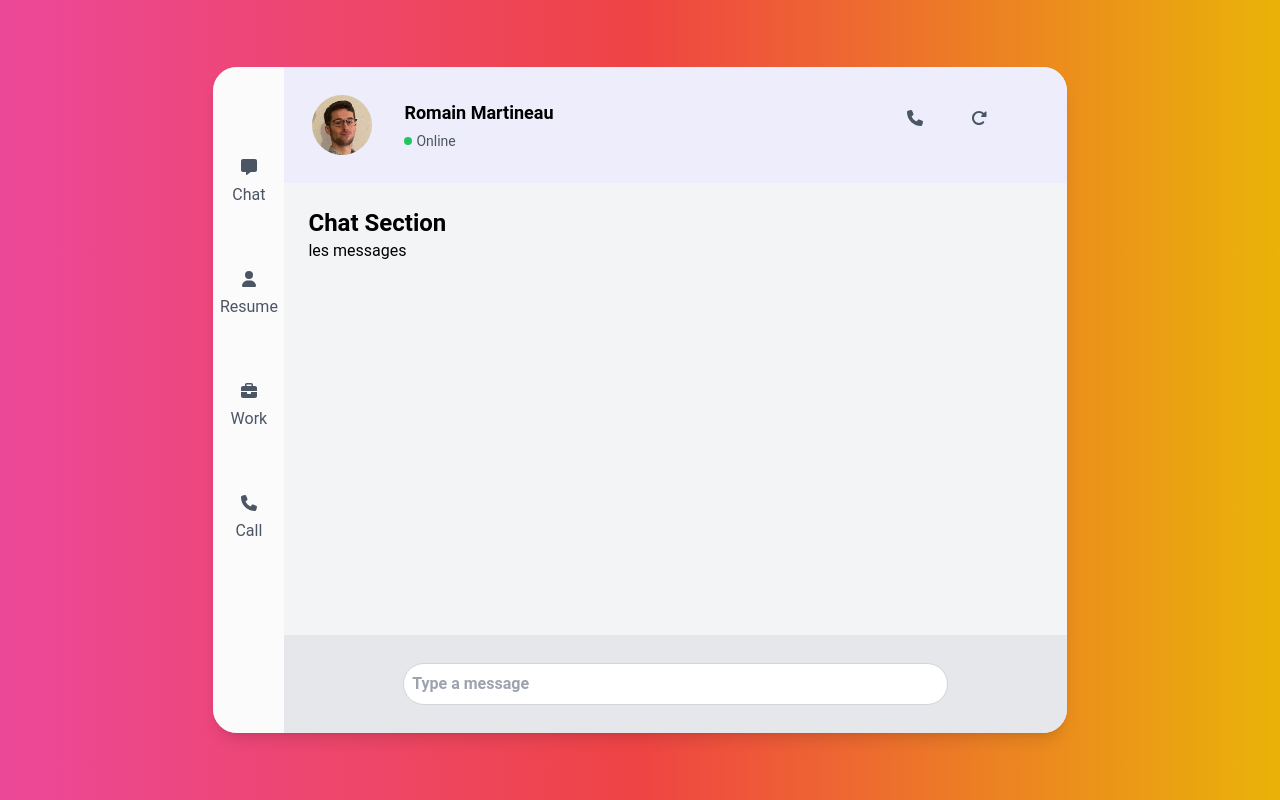
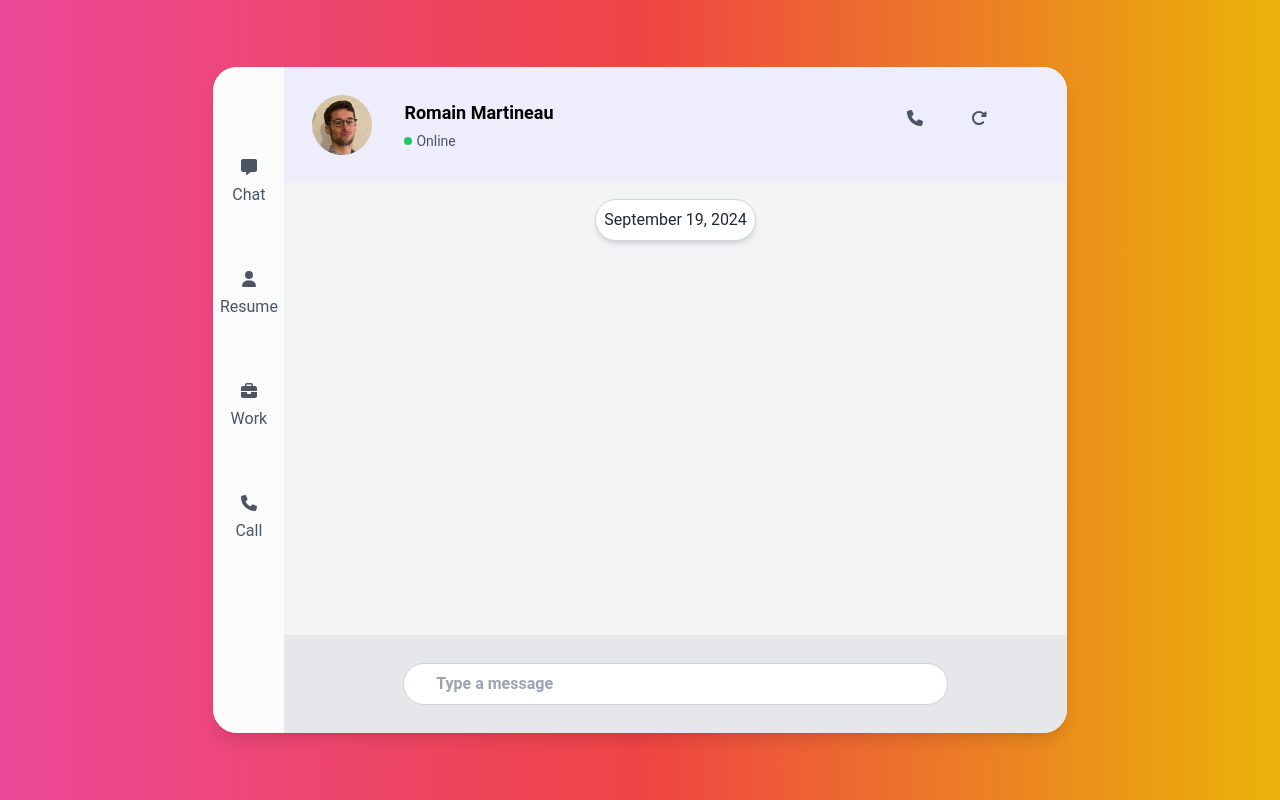
Before and after one commit to Romain857/romainm.art, a Next.js app: page / in a window 1280 px wide. Built offline with nearby package versions, Linux system fonts and the light colour scheme.

Commit message:
Fix: separate chat

```diff
--- a/src/app/call/page.tsx
+++ b/src/app/call/page.tsx
@@ -1,7 +1,7 @@
 export default function CallPage() {
     return (
-      <div>
-        <h1>Comment on me contact et les liens</h1>
+      <div className="flex justify-center items-center h-full">
+        <h1 className="text-2xl font-semibold">Comment on me contact et les liens</h1>
       </div>
     );
   }
--- a/src/app/layout.tsx
+++ b/src/app/layout.tsx
@@ -62,46 +62,11 @@ export default function RootLayout({
                   </Link>
                 </nav>
               </div>
-
               {/* Main Content */}
               <div className="w-11/12 flex flex-col h-full">
-                <div className="flex items-center justify-between bg-[#ededfc] bg-opacity-100 rounded-tr-3xl p-7">
-                  <div className="flex items-center">
-                    <Image
-                      src={photo}
-                      alt="Photo"
-                      width={60}
-                      height={50}
-                      className="rounded-full"
-                    />
-                    <div className="ml-8">
-                      <span className="text-lg text-black font-semibold">Romain Martineau</span>
-                      <div className="flex items-center mt-1">
-                        <div className="w-2 h-2 bg-green-500 rounded-full mr-1"></div>
-                        <span className="text-sm text-gray-600">Online</span>
-                      </div>
-                    </div>
-                  </div>
-                    <div className="flex space-x-10 mr-12 text-gray-600">
-                      <Link href="/call" className="hover:text-gray-400">
-                        <FontAwesomeIcon icon={faPhone} className="mb-2 w-6" />
-                      </Link>
-                      <FontAwesomeIcon icon={faRotateRight} className="mb-2 w-6" />
-                    </div>
-                </div>
-
                 {/* Dynamic Content Here */}
-                <div className="flex-grow p-6 text-black">
+                <div className="flex-grow text-black">
                   {children}
-                </div>
-
-                {/* Footer Input */}
-                <div className="flex justify-center bg-gray-200 bg-opacity-100 rounded-br-3xl p-7">
-                  <input
-                    type="text"
-                    placeholder="Type a message"
-                    className="w-3/4 border border-gray-300 rounded-full p-2 focus:outline-none focus:ring-2 focus:ring-gray-400 placeholder:font-bold text-black"
-                  />
                 </div>
               </div>
             </div>
--- a/src/app/page.tsx
+++ b/src/app/page.tsx
@@ -1,8 +1,64 @@
-export default function HomePage() {
-    return (
-      <div>
-        <h1 className="text-2xl font-bold">Chat Section</h1>
-        <p>les messages</p>
+import { FontAwesomeIcon } from "@fortawesome/react-fontawesome";
+import { faPhone, faUser, faBriefcase, faMessage, faRotateRight } from "@fortawesome/free-solid-svg-icons";
+import Link from "next/link";
+import Image from "next/image";
+import photo from "./public/photoRM.jpeg";
+
+export default function Home() {
+  const currentDate = new Date();
+  const formattedDate = currentDate.toLocaleDateString('en-US', {
+    day: '2-digit',
+    month: 'long',
+    year: 'numeric',
+  });
+
+  return (
+    <div className="flex flex-col h-full">
+      {/* Header */}
+      <div className="flex items-center justify-between bg-[#ededfc] bg-opacity-100 rounded-tr-3xl p-7">
+        <div className="flex items-center">
+          <Image
+            src={photo}
+            alt="Photo"
+            width={60}
+            height={50}
+            className="rounded-full"
+          />
+          <div className="ml-8">
+            <span className="text-lg text-black font-semibold">Romain Martineau</span>
+            <div className="flex items-center mt-1">
+              <div className="w-2 h-2 bg-green-500 rounded-full mr-1"></div>
+              <span className="text-sm text-gray-600">Online</span>
+            </div>
+          </div>
+        </div>
+        <div className="flex space-x-10 mr-12 text-gray-600">
+          <Link href="/call" className="hover:text-gray-400">
+            <FontAwesomeIcon icon={faPhone} className="mb-2 w-6" />
+          </Link>
+          <FontAwesomeIcon icon={faRotateRight} className="mb-2 w-6" />
+        </div>
       </div>
-    );
-  }
+
+      {/* Date under navbar */}
+      <div className="flex justify-center mt-4">
+        <span className="bg-white text-gray-800 p-2 rounded-full shadow-md border border-gray-300">{formattedDate}</span>
+      </div>
+
+      {/* Main Content */}
+      <div className="flex-grow flex justify-center items-center">
+        {/* Main content can go here */}
+
+      </div>
+
+      {/* Footer Input */}
+      <div className="flex justify-center bg-gray-200 bg-opacity-100 rounded-br-3xl p-7">
+        <input
+          type="text"
+          placeholder="Type a message"
+          className="w-3/4 border border-gray-300 rounded-full pl-8 p-2 focus:outline-none focus:ring-2 focus:ring-gray-400 placeholder:font-bold"
+        />
+      </div>
+    </div>
+  );
+}
--- a/src/app/resume/page.tsx
+++ b/src/app/resume/page.tsx
@@ -1,7 +1,7 @@
 export default function ResumePage() {
     return (
-      <div>
-        <h1>La c'est mon CV si t'as la flemme</h1>
+      <div className="flex justify-center items-center h-full">
+        <h1 className="text-2xl font-semibold">La c'est mon CV si t'as la flemme</h1>
       </div>
     );
   }
--- a/src/app/work/page.tsx
+++ b/src/app/work/page.tsx
@@ -1,7 +1,7 @@
 export default function WorkPage() {
     return (
-      <div>
-        <h1>les technos et langages et expériences</h1>
+      <div className="flex justify-center items-center h-full">
+        <h1 className="text-2xl font-semibold">les technos et langages et expériences</h1>
       </div>
     );
   }
```
